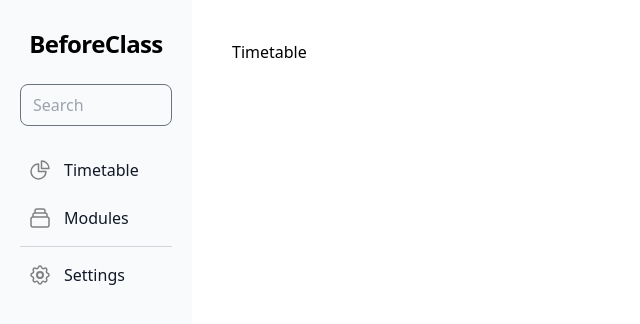
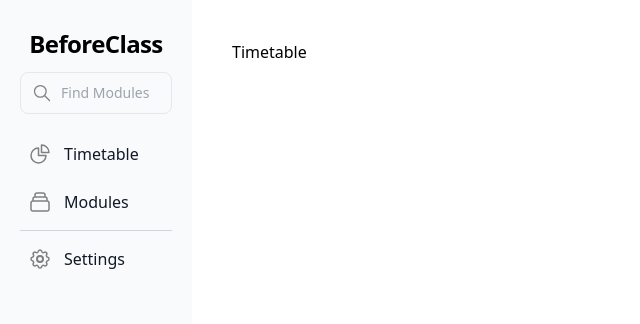
Before and after one commit to PlanMyMods/web-frontend, a Vue app: page /timetable in a window 1280 px wide. Shown: the top 324 px of the page, without its empty margins (0-640 px from the left). Built offline with nearby package versions, Linux system fonts and the light colour scheme; no server answers.

Commit message:
minor refactor for searchbar component and nav menu alignments

```diff
--- a/src/components/Navbar.vue
+++ b/src/components/Navbar.vue
@@ -21,7 +21,7 @@
         </div>
       </nav>
       <!-- nav menu -->
-      <div class="py-2.5 px-5 w-full md:hidden md:w-auto bg-gray-50 dark:bg-gray-800"
+      <div class="py-2.5 px-8 w-full md:hidden md:w-auto bg-gray-50 dark:bg-gray-800"
         :class="{ hidden: showNavMenu === false }">
         <ul
           class="flex flex-col p-4 bg-gray-50 rounded-lg border border-gray-200 md:flex-row md:space-x-8 md:mt-0 md:text-sm md:font-medium md:border-0 md:bg-white dark:bg-gray-800 md:dark:bg-gray-900 dark:border-gray-700">
--- a/src/components/Searchbar.vue
+++ b/src/components/Searchbar.vue
@@ -1,8 +1,17 @@
 <template>
 
-    <div class="p-4 md:px-0 bg-gray-50 dark:bg-gray-800">
-        <div class="flex items-center text-base font-normal text-gray-900 rounded-lg dark:text-white ">
-            <input type='search' placeholder="Search" class="w-full bg-transparent rounded-lg focus:outline-none" />
+
+
+
+    <div class="px-8 pb-3 pt-1 md:px-0 bg-gray-50 dark:bg-gray-800">
+
+        <div class="relative mx-auto">
+            <div class="flex absolute inset-y-0 left-0 items-center pl-3 pointer-events-none">
+                <img class="w-5 h-5" src="/assets/search.svg" alt="" />
+            </div>
+            <input type="text" id="email-address-icon"
+                class="bg-gray-50 border border-gray-200 text-gray-900 text-sm rounded-lg focus:ring-blue-500 focus:border-blue-500 block w-full pl-10 p-2.5  dark:bg-gray-700 dark:border-gray-600 dark:placeholder-gray-400 dark:text-white dark:focus:ring-blue-500 dark:focus:border-blue-500"
+                placeholder="Find Modules">
         </div>
     </div>
 </template>
```
